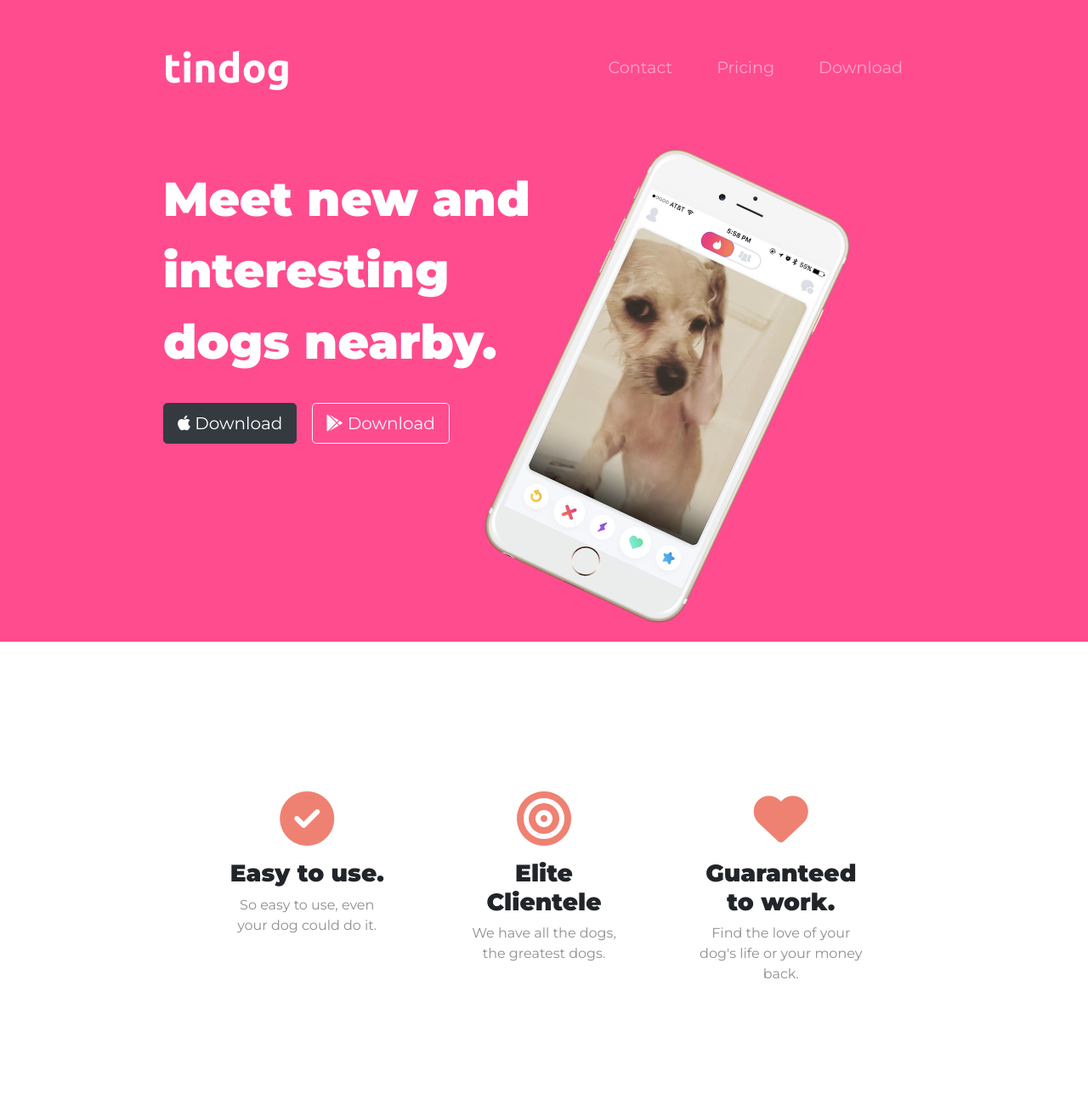
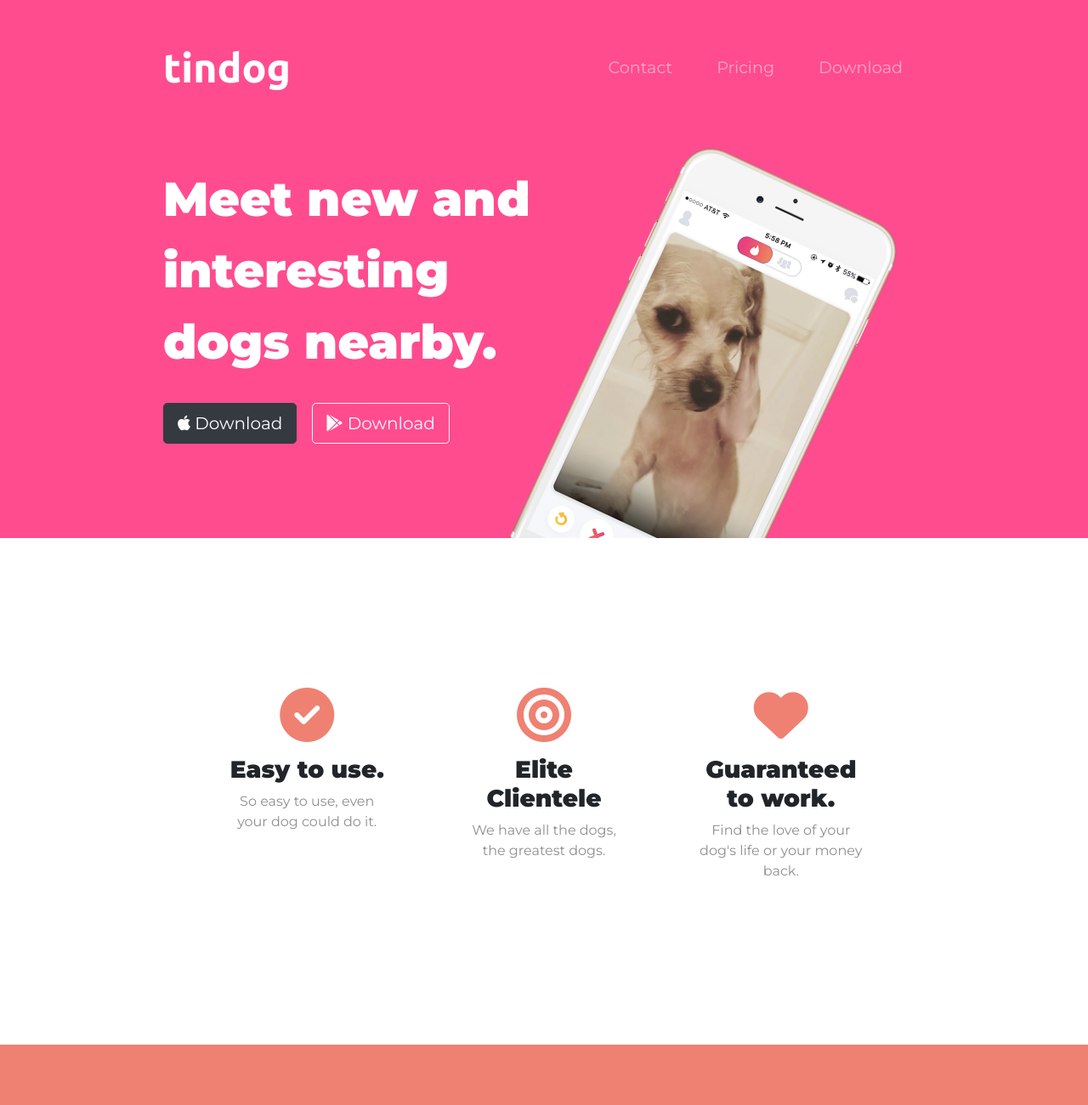
Before and after one commit to Wiliam-G/TinDog, a plain HTML site: page index.html in a window 1280 px wide. Shown: the top 1300 px of the page at 85% size. Drawn offline with nearby package versions, Linux system fonts and the light colour scheme.

Commit message:
posicionando a imagem do título com z-index

```diff
--- a/css/styles.css
+++ b/css/styles.css
@@ -49,7 +49,7 @@ h3 {
 }
 
 .container-fluid {
-  padding: 3% 15%;
+  padding: 3% 15% 7%;
 }
 
 /* .row {
@@ -57,8 +57,11 @@ h3 {
 } */
 
 #iphone-image {
-    width: 60%;
+  width: 60%;
   transform: rotate(25deg);
+  position: absolute;
+  z-index: 0;
+  right: 30%;
 }
 
 .download-button {
@@ -67,6 +70,9 @@ h3 {
 
 #features {
   padding: 7% 15%;
+  position: relative;
+  background-color: #fff;
+  z-index: 1;
 }
 
 #features div {
```
Also changed, not shown: index.html (+1 -1 lines).
